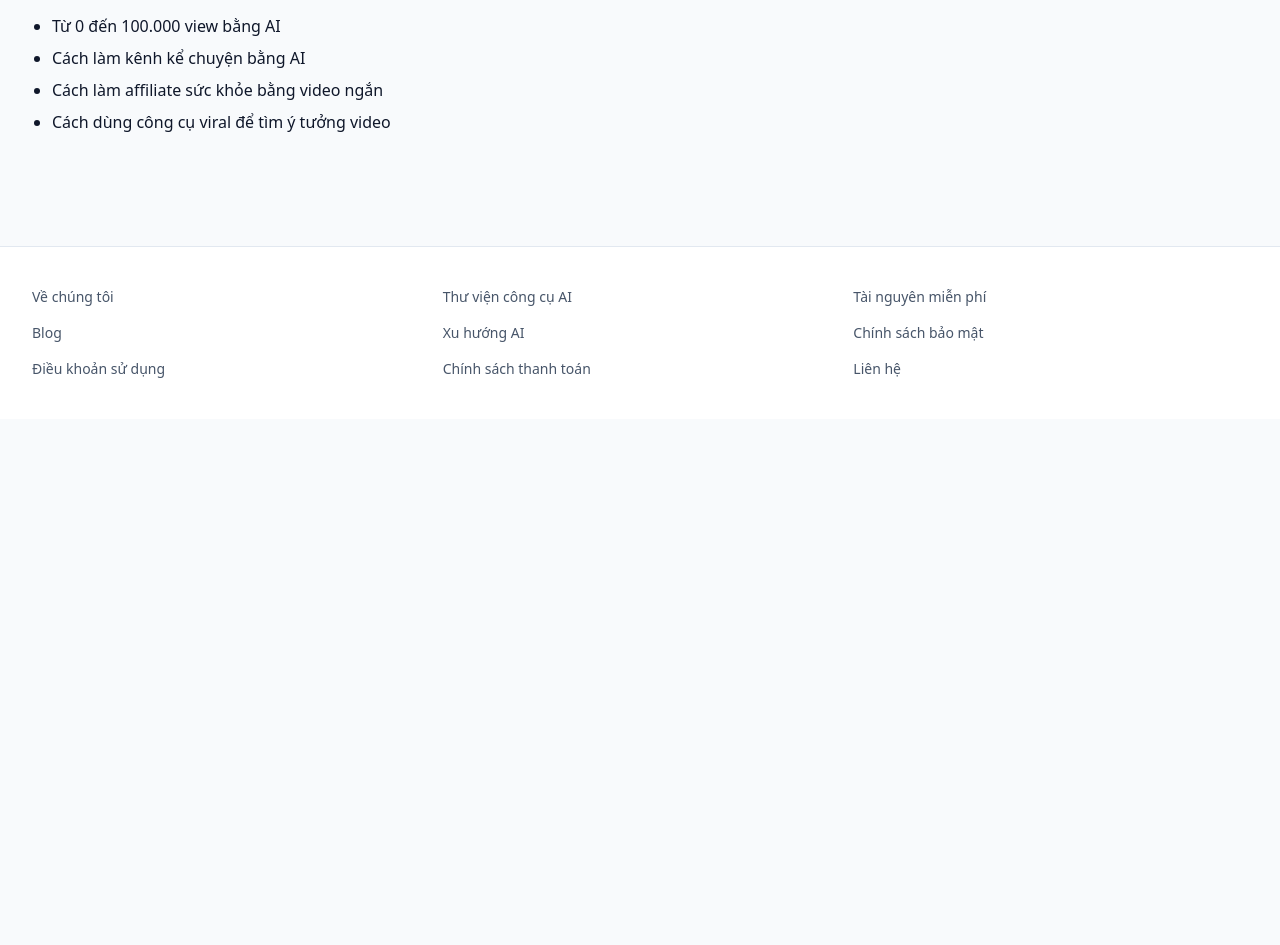
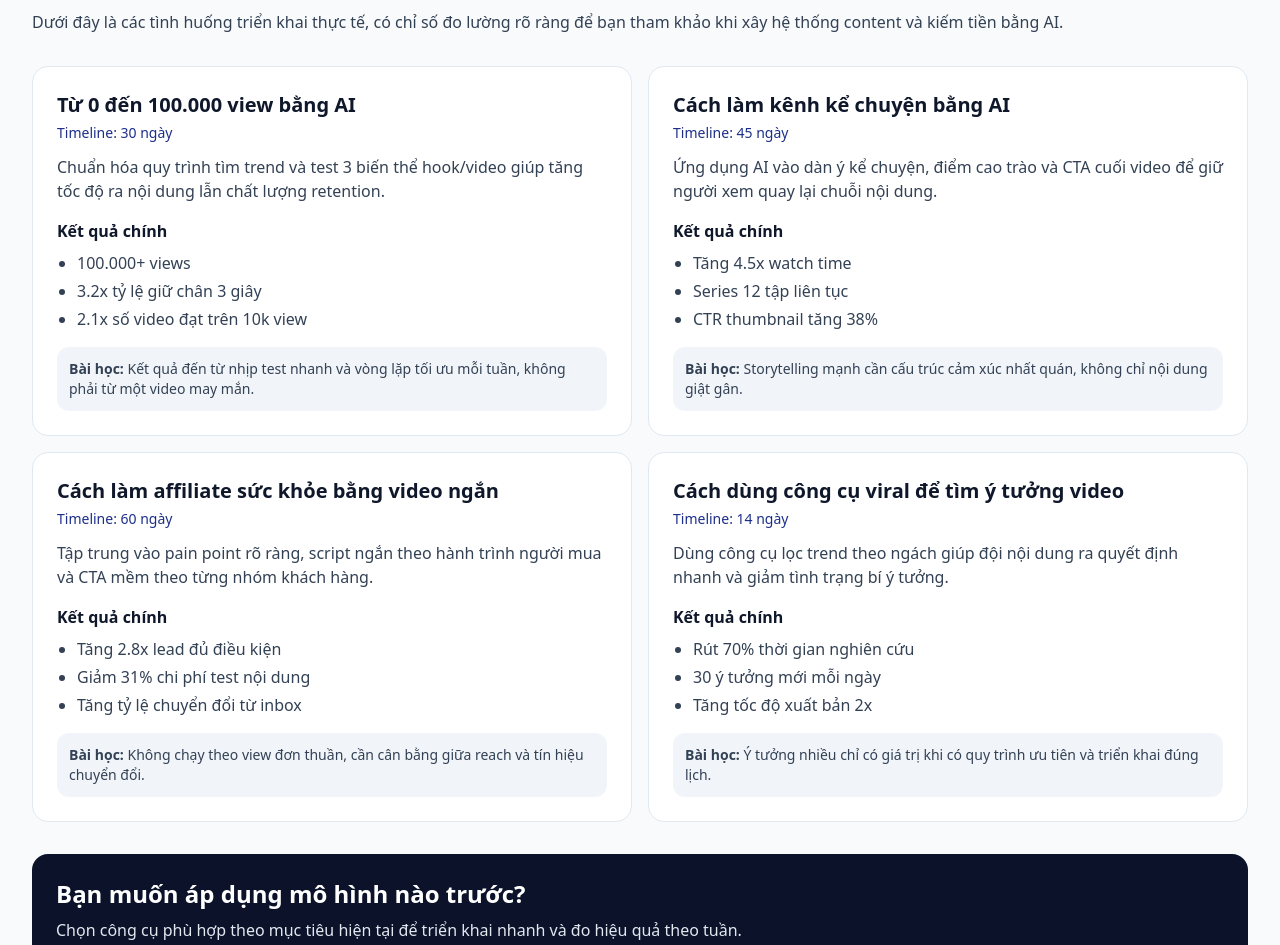
Before and after one commit to hungniwaco-stack/aicontent360, a Next.js app: page /case-study in a window 1280 px wide. Shown: the part 167-1112 px from the top of the page. Before the commit the page ends 800 px from the top, so only its background shows below. Built offline with nearby package versions, Linux system fonts and the light colour scheme; no server answers.

Commit message:
Enhance case studies and homepage trust signals

```diff
--- a/app/case-study/page.tsx
+++ b/app/case-study/page.tsx
@@ -1,3 +1,89 @@
 import { Metadata } from "next";
-export const metadata: Metadata = { title: "Case Study", description: "Tình huống thực chiến ứng dụng AI vào content và affiliate." };
-export default function Page() { return <div className="container-shell py-12"><h1 className="text-3xl font-bold">Case Study</h1><ul className="mt-4 list-disc space-y-2 pl-5"><li>Từ 0 đến 100.000 view bằng AI</li><li>Cách làm kênh kể chuyện bằng AI</li><li>Cách làm affiliate sức khỏe bằng video ngắn</li><li>Cách dùng công cụ viral để tìm ý tưởng video</li></ul></div>; }
+import Link from "next/link";
+import { siteConfig } from "@/data/siteConfig";
+
+export const metadata: Metadata = {
+  title: "Case Study AI Content Hub: Kết quả thực chiến tăng view và doanh thu",
+  description:
+    "Các case study thực tế về tăng view, xây kênh và kiếm tiền bằng AI với chỉ số đo lường rõ ràng và bài học triển khai.",
+  alternates: { canonical: "/case-study" },
+  openGraph: {
+    title: "Case Study AI Content Hub",
+    description:
+      "Các case study thực tế về tăng view, xây kênh và kiếm tiền bằng AI với chỉ số đo lường rõ ràng và bài học triển khai.",
+    url: `${siteConfig.url}/case-study`,
+    type: "website"
+  }
+};
+
+const cases = [
+  {
+    title: "Từ 0 đến 100.000 view bằng AI",
+    timeline: "30 ngày",
+    metrics: ["100.000+ views", "3.2x tỷ lệ giữ chân 3 giây", "2.1x số video đạt trên 10k view"],
+    summary: "Chuẩn hóa quy trình tìm trend và test 3 biến thể hook/video giúp tăng tốc độ ra nội dung lẫn chất lượng retention.",
+    lesson: "Kết quả đến từ nhịp test nhanh và vòng lặp tối ưu mỗi tuần, không phải từ một video may mắn."
+  },
+  {
+    title: "Cách làm kênh kể chuyện bằng AI",
+    timeline: "45 ngày",
+    metrics: ["Tăng 4.5x watch time", "Series 12 tập liên tục", "CTR thumbnail tăng 38%"],
+    summary: "Ứng dụng AI vào dàn ý kể chuyện, điểm cao trào và CTA cuối video để giữ người xem quay lại chuỗi nội dung.",
+    lesson: "Storytelling mạnh cần cấu trúc cảm xúc nhất quán, không chỉ nội dung giật gân."
+  },
+  {
+    title: "Cách làm affiliate sức khỏe bằng video ngắn",
+    timeline: "60 ngày",
+    metrics: ["Tăng 2.8x lead đủ điều kiện", "Giảm 31% chi phí test nội dung", "Tăng tỷ lệ chuyển đổi từ inbox"],
+    summary: "Tập trung vào pain point rõ ràng, script ngắn theo hành trình người mua và CTA mềm theo từng nhóm khách hàng.",
+    lesson: "Không chạy theo view đơn thuần, cần cân bằng giữa reach và tín hiệu chuyển đổi."
+  },
+  {
+    title: "Cách dùng công cụ viral để tìm ý tưởng video",
+    timeline: "14 ngày",
+    metrics: ["Rút 70% thời gian nghiên cứu", "30 ý tưởng mới mỗi ngày", "Tăng tốc độ xuất bản 2x"],
+    summary: "Dùng công cụ lọc trend theo ngách giúp đội nội dung ra quyết định nhanh và giảm tình trạng bí ý tưởng.",
+    lesson: "Ý tưởng nhiều chỉ có giá trị khi có quy trình ưu tiên và triển khai đúng lịch."
+  }
+];
+
+export default function Page() {
+  return (
+    <div className="container-shell space-y-8 py-12">
+      <section>
+        <h1 className="text-3xl font-bold">Case Study</h1>
+        <p className="mt-3 text-slate-700">
+          Dưới đây là các tình huống triển khai thực tế, có chỉ số đo lường rõ ràng để bạn tham khảo khi xây hệ thống content và kiếm tiền bằng AI.
+        </p>
+      </section>
+
+      <section className="grid gap-4 lg:grid-cols-2">
+        {cases.map((item) => (
+          <article key={item.title} className="rounded-2xl border border-slate-200 bg-white p-6">
+            <h2 className="text-xl font-bold">{item.title}</h2>
+            <p className="mt-1 text-sm text-brand-700">Timeline: {item.timeline}</p>
+            <p className="mt-3 text-slate-700">{item.summary}</p>
+            <h3 className="mt-4 font-semibold">Kết quả chính</h3>
+            <ul className="mt-2 list-disc space-y-1 pl-5 text-slate-700">
+              {item.metrics.map((m) => (
+                <li key={m}>{m}</li>
+              ))}
+            </ul>
+            <p className="mt-4 rounded-xl bg-slate-100 p-3 text-sm text-slate-700">
+              <span className="font-semibold">Bài học:</span> {item.lesson}
+            </p>
+          </article>
+        ))}
+      </section>
+
+      <section className="rounded-2xl bg-brand-900 p-6 text-white">
+        <h2 className="text-2xl font-bold">Bạn muốn áp dụng mô hình nào trước?</h2>
+        <p className="mt-2 text-slate-200">Chọn công cụ phù hợp theo mục tiêu hiện tại để triển khai nhanh và đo hiệu quả theo tuần.</p>
+        <div className="mt-4 flex flex-wrap gap-3">
+          <Link href="/cong-cu-ai" className="rounded-xl bg-white px-4 py-3 text-sm font-semibold text-brand-900">Khám phá công cụ AI</Link>
+          <Link href="/lien-he" className="rounded-xl border border-white px-4 py-3 text-sm font-semibold">Nhận tư vấn công cụ phù hợp</Link>
+        </div>
+      </section>
+    </div>
+  );
+}
--- a/app/page.tsx
+++ b/app/page.tsx
@@ -39,7 +39,7 @@ export default function HomePage() {
         <section><h2 className="mb-4 text-2xl font-bold">Quy trình ứng dụng AI</h2><div className="grid gap-4 sm:grid-cols-2 lg:grid-cols-4">{["Tìm ý tưởng","Tạo kịch bản","Sản xuất nội dung","Đăng và tối ưu"].map((s)=> <div key={s} className="rounded-2xl border border-slate-200 bg-white p-5 font-semibold">{s}</div>)}</div></section>
         <section><h2 className="mb-4 text-2xl font-bold">Bài viết mới nhất</h2><div className="grid gap-4 sm:grid-cols-2 lg:grid-cols-3">{blogPosts.slice(0, 6).map((p) => <BlogCard key={p.id} post={p} />)}</div></section>
         <section><h2 className="mb-4 text-2xl font-bold">Tài nguyên miễn phí</h2><p className="text-slate-600">Prompt, workflow, chatbot và checklist miễn phí để bạn bắt đầu nhanh.</p></section>
-        <section><h2 className="mb-4 text-2xl font-bold">Case Study nổi bật</h2><p className="text-slate-600">Từ 0 đến 100.000 view bằng AI, xây kênh kể chuyện, và affiliate video ngắn.</p></section>
+        <section><h2 className="mb-4 text-2xl font-bold">Case Study nổi bật</h2><p className="text-slate-600">Từ 0 đến 100.000 view bằng AI, xây kênh kể chuyện, và affiliate video ngắn.</p></section><section className="grid gap-4 lg:grid-cols-3"><div className="rounded-2xl border border-slate-200 bg-white p-5"><h3 className="font-semibold">Cam kết thực chiến</h3><p className="mt-2 text-sm text-slate-600">Nội dung hướng dẫn theo workflow rõ ràng, dễ triển khai cho người mới lẫn team nội dung.</p></div><div className="rounded-2xl border border-slate-200 bg-white p-5"><h3 className="font-semibold">Cập nhật liên tục</h3><p className="mt-2 text-sm text-slate-600">Công cụ và bài viết được cập nhật theo xu hướng AI, ưu tiên ứng dụng tạo kết quả thực tế.</p></div><div className="rounded-2xl border border-slate-200 bg-white p-5"><h3 className="font-semibold">Đo lường minh bạch</h3><p className="mt-2 text-sm text-slate-600">Ưu tiên chỉ số quan trọng: retention, CTR, lead và chuyển đổi để tối ưu tăng trưởng bền vững.</p></div></section>
         <CTASection />
       </div>
     </div>
```
